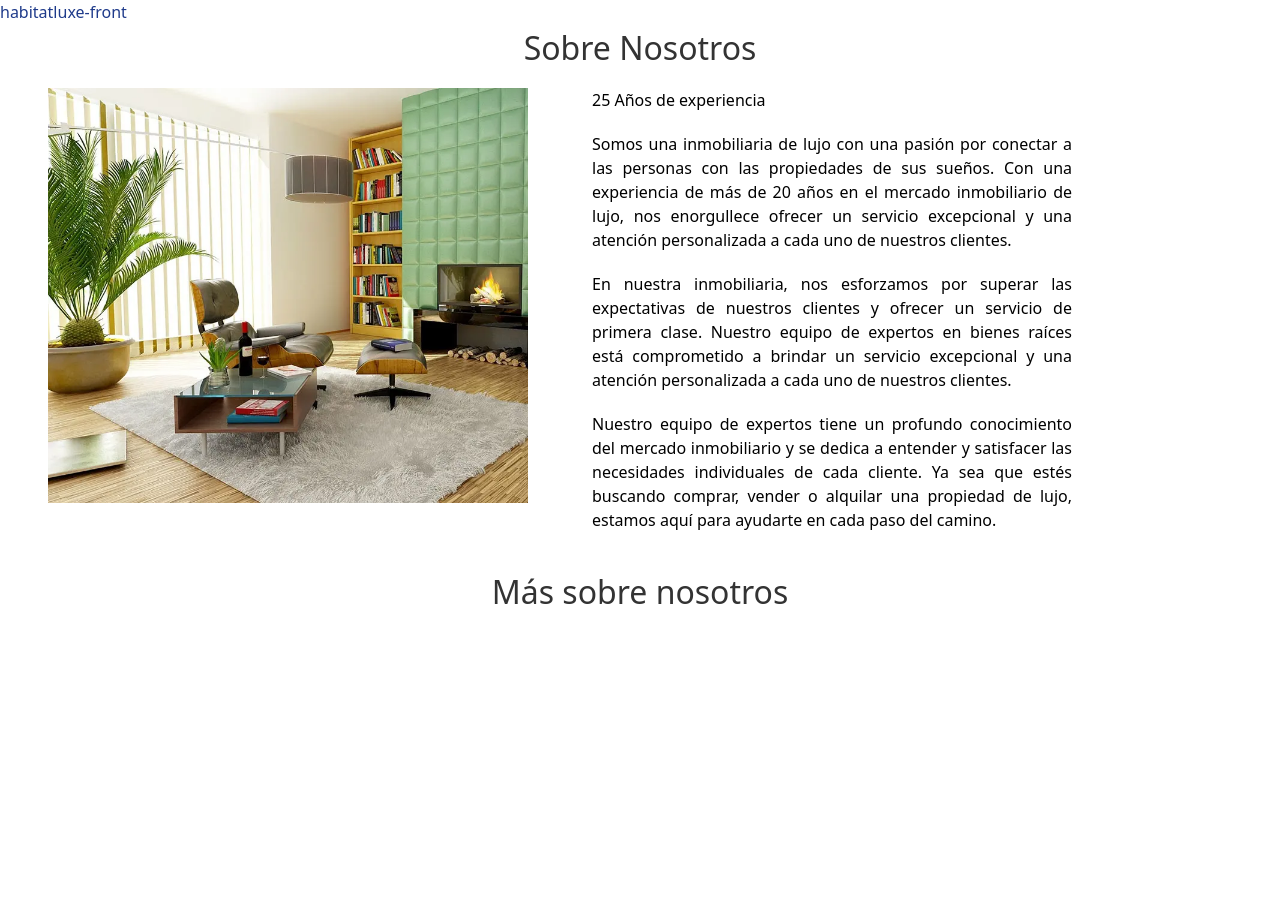
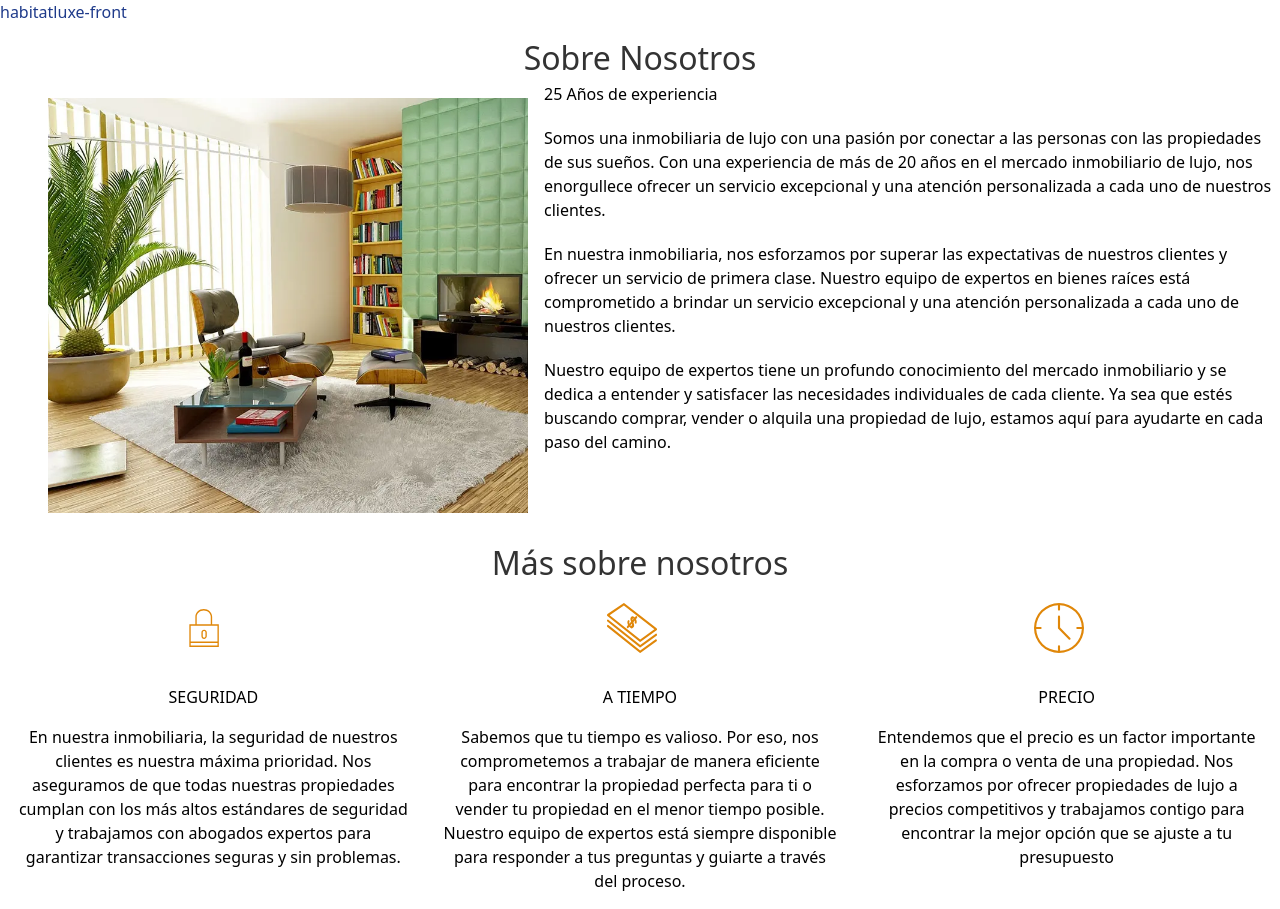
Before and after one commit to JuliaLdelaTorre/habitatluxe-front, an Angular app: page / in a window 1280 px wide. Before the commit the page ends 800 px from the top, so only its background shows below. Built offline with nearby package versions, Linux system fonts and the light colour scheme.

Commit message:
updated style nosotros page

```diff
--- a/src/app/nosotros/nosotros.component.html
+++ b/src/app/nosotros/nosotros.component.html
@@ -1,28 +1,51 @@
-
 <!------- aquí ira el header ----------------->
 
 <div class="nosotros">
   <h1 class="nosotros__title">Sobre Nosotros</h1>
-
-<div class="">
-<!-- dos columnas, una foto y un párrafo -->
-<div class="nosotros__content">
-  <div class="nosotros__column">
+  <div class="nosotros__intro-container">
+    <div class="nosotros__column--left">
       <img src="../../assets/images/nosotros.webp" alt="Imagen">
     </div>
-  <div class="nosotros__column">
+    <div class="nosotros__column--right">
       <p>25 Años de experiencia</p>
-      <p>Somos una inmobiliaria de lujo con una pasión por conectar a las personas con las propiedades de sus sueños. Con una experiencia de más de 20 años en el mercado inmobiliario de lujo, nos enorgullece ofrecer un servicio excepcional y una atención personalizada a cada uno de nuestros clientes.</p>
-      <p>En nuestra inmobiliaria, nos esforzamos por superar las expectativas de nuestros clientes y ofrecer un servicio de primera clase. Nuestro equipo de expertos en bienes raíces está comprometido a brindar un servicio excepcional y una atención personalizada a cada uno de nuestros clientes.</p>
-      <p>Nuestro equipo de expertos tiene un profundo conocimiento del mercado inmobiliario y se dedica a entender y satisfacer las necesidades individuales de cada cliente. Ya sea que estés buscando comprar, vender o alquilar una propiedad de lujo, estamos aquí para ayudarte en cada paso del camino.</p>
+      <p>Somos una inmobiliaria de lujo con una pasión por conectar a las personas con las propiedades de sus sueños.
+        Con una experiencia de más de 20 años en el mercado inmobiliario de lujo, nos enorgullece ofrecer un servicio
+        excepcional y una atención personalizada a cada uno de nuestros clientes.</p>
+      <p>En nuestra inmobiliaria, nos esforzamos por superar las expectativas de nuestros clientes y ofrecer un
+        servicio de primera clase. Nuestro equipo de expertos en bienes raíces está comprometido a brindar un servicio
+        excepcional y una atención personalizada a cada uno de nuestros clientes.</p>
+      <p>Nuestro equipo de expertos tiene un profundo conocimiento del mercado inmobiliario y se dedica a entender y
+        satisfacer las necesidades individuales de cada cliente. Ya sea que estés buscando comprar, vender o alquila una propiedad de lujo, estamos aquí para ayudarte en cada paso del camino.</p>
+    </div>
+  </div><!-- nosotros__container -->
 
+  <h2 class="nosotros__title">Más sobre nosotros</h2>
+  <div class="nosotros__details-container">
+
+    <div class="nosotros__column--details">
+      <img class="iconos" src="../../assets/images/icono1.svg" alt="seguridad">
+      <h3>SEGURIDAD</h3>
+      <p>En nuestra inmobiliaria, la seguridad de nuestros clientes es nuestra máxima prioridad. Nos aseguramos de que
+        todas nuestras propiedades cumplan con los más altos estándares de seguridad y trabajamos con abogados expertos
+        para garantizar transacciones seguras y sin problemas.</p>
     </div>
+
+    <div class="nosotros__column--details">
+      <img class="iconos" src="../../assets/images/icono2.svg" alt="tiempo">
+      <h3>A TIEMPO</h3>
+      <p>Sabemos que tu tiempo es valioso. Por eso, nos comprometemos a trabajar de manera eficiente para encontrar la
+        propiedad perfecta para ti o vender tu propiedad en el menor tiempo posible. Nuestro equipo de expertos está
+        siempre disponible para responder a tus preguntas y guiarte a través del proceso.</p>
+    </div>
+
+    <div class="nosotros__column--details">
+      <img class="iconos" src="../../assets/images/icono3.svg" alt="precio">
+      <h3>PRECIO</h3>
+      <p>Entendemos que el precio es un factor importante en la compra o venta de una propiedad. Nos esforzamos por
+        ofrecer propiedades de lujo a precios competitivos y trabajamos contigo para encontrar la mejor opción que se
+        ajuste a tu presupuesto</p>
     </div>
 
 
-<h2 class="nosotros__title">Más sobre nosotros</h2>
-
-<!-- tres columnas -->
-
-</div>
+  </div> <!-- nosotros -->
   <!----------- aquí irá el footer ----------------->
--- a/src/app/nosotros/nosotros.component.scss
+++ b/src/app/nosotros/nosotros.component.scss
@@ -6,34 +6,58 @@
 .nosotros {
   background-color: $color-bckg;
   height: 300px;
+
   &__title {
-     @include section-title;
-     color: $color-hf;
+    @include section-title;
+    color: $color-hf;
+    margin-top: 10px;
   }
-  &__column {
+
+  &__column--right {
     p {
       margin-bottom: 20px;
     }
   }
 }
 
-.nosotros__content {
-  // una columna junto a la otra
+.nosotros__intro-container {
   display: flex;
-
 }
 
-.nosotros__column {
+.nosotros__column--left {
   // ocupa el 40% del espacio
   flex: 0 0 40%;
   // padding por la izquierda y derecha
   padding: 1em;
   margin-left: 2em;
   text-align: justify;
-  &--left {
-    border-right: 1px solid $color-hf;
-  }
-  &--right {
-    border-left: 1px solid $color-hf;
-  }
+
 }
+
+
+.nosotros__details-container {
+  display: flex;
+  justify-content: space-evenly
+}
+
+.nosotros__column--details {
+   display: flex;
+  flex-direction: column;
+  flex: 0 0 33.3333%;
+  padding: 1em;
+  text-align: center;
+  align-items: center;
+  gap: 1em;
+}
+
+
+.iconos {
+
+  justify-content: center;
+  align-items: center;
+  margin-bottom: 1em;
+  width: 50px;
+  height: 50px;
+  margin-right: 1em;
+
+}
```
Lines whose indentation alone changed are shown as unchanged.
